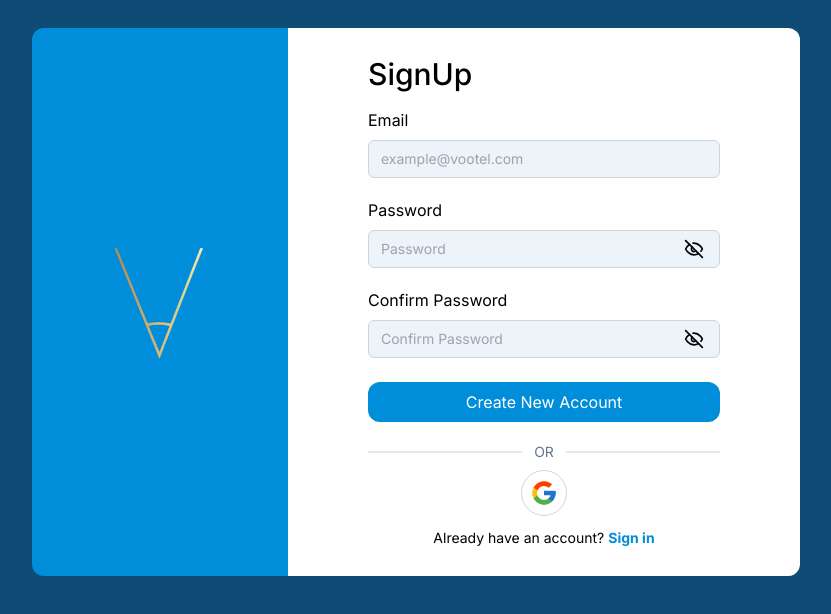
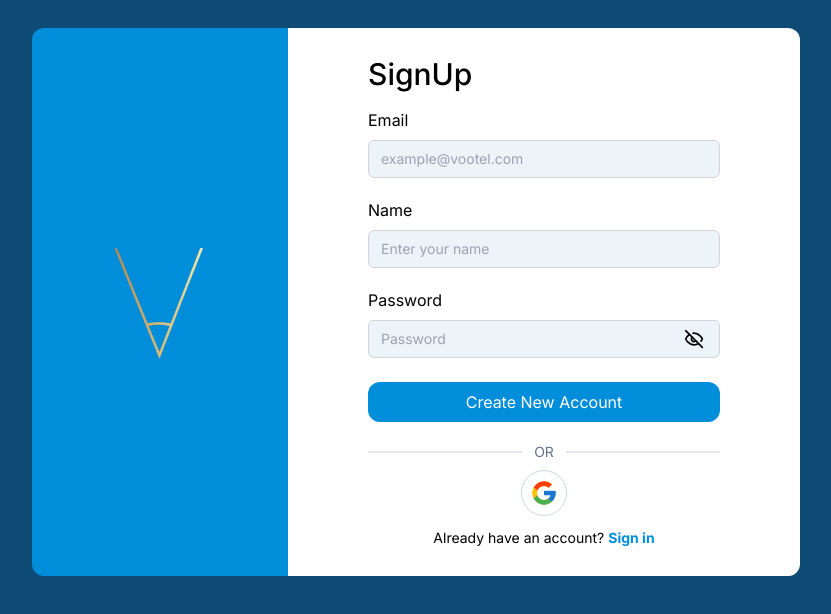
Before and after one commit to ameaympande/Vootel, a React (Create React App) app in the folder client/: page /signup in a window 1280 px wide. Shown: the top 614 px of the page, without its empty margins (224-1055 px from the left). Built offline with nearby package versions, Linux system fonts and the light colour scheme.

Commit message:
changed model

```diff
--- a/client/src/api/SignUpAPI.js
+++ b/client/src/api/SignUpAPI.js
@@ -1,10 +1,11 @@
 import axios from "axios";
 
-export const signUp = async ({ email, password }) => {
+export const signUp = async ({ email, password, name }) => {
   const apiUrl = "https://vootel.onrender.com/signup";
   const body = {
     email,
     password,
+    name,
   };
 
   try {
--- a/client/src/components/Input.jsx
+++ b/client/src/components/Input.jsx
@@ -28,7 +28,7 @@ function Input({ name, type, placeholder, value, onChange, fontSize, error, auto
                     {showPassword ? <Eye size={20} /> : <EyeOff size={20} />}
                 </button>
             )}
-            {error && <p className="text-red-500 text-xs absolute top-full mt-1 left-0">{error}</p>}
+            {error && <p className="text-red-500 text-xs absolute top-full mt-1 left-0 text-center">{error}</p>}
         </div>
     );
 }
--- a/client/src/components/home/Inbox.jsx
+++ b/client/src/components/home/Inbox.jsx
@@ -35,13 +35,13 @@ function Inbox() {
                 <div className="flex items-center justify-center">
                     <div className="bg-background-secondary px-1 py-1.5 rounded-full hover:cursor-pointer">
                         <div className="flex items-center justify-center gap-3 md:gap-3">
-                            <div className={`hover:bg-background-darker px-3 py-1 rounded-md ${selectedTab === "Primary" ? "bg-background-darker" : ""}`} onClick={() => setSelectedTab("Primary")}>
+                            <div className={`hover:bg-background-darker px-3 py-1 relative rounded-full ${selectedTab === "Primary" ? "bg-background-darker" : ""}`} onClick={() => setSelectedTab("Primary")}>
                                 <p className="text-sm font-medium text-white">Primary</p>
                             </div>
-                            <div className={`hover:bg-background-darker px-3 py-1 rounded-md ${selectedTab === "Group" ? "bg-background-darker" : ""}`} onClick={() => setSelectedTab("Group")}>
+                            <div className={`hover:bg-background-darker px-3 py-1 rounded-full ${selectedTab === "Group" ? "bg-background-darker" : ""}`} onClick={() => setSelectedTab("Group")}>
                                 <p className="text-sm font-medium text-white">Group</p>
                             </div>
-                            <div className={`hover:bg-background-darker px-3 py-1 rounded-md ${selectedTab === "Archive" ? "bg-background-darker" : ""}`} onClick={() => setSelectedTab("Archive")}>
+                            <div className={`hover:bg-background-darker px-3 py-1 rounded-full ${selectedTab === "Archive" ? "bg-background-darker" : ""}`} onClick={() => setSelectedTab("Archive")}>
                                 <p className="text-sm font-medium text-white">Archive</p>
                             </div>
                         </div>
--- a/client/src/screens/SignUp.jsx
+++ b/client/src/screens/SignUp.jsx
@@ -14,13 +14,13 @@ function SignUp() {
   const [form, setForm] = useState({
     email: "",
     password: "",
-    cpassword: "",
+    name: "",
   });
 
   const [errors, setErrors] = useState({
     email: "",
     password: "",
-    cpassword: "",
+    name: "",
   });
 
   const handleOnChange = (e) => {
@@ -39,7 +39,7 @@ function SignUp() {
   const handleSignUp = async (e) => {
     e.preventDefault();
     setLoading(true);
-    const { email, password } = form;
+    const { email, password, name } = form;
     const newErrors = {};
 
     if (email.trim() === "") {
@@ -52,9 +52,8 @@ function SignUp() {
       newErrors.password = "Password should be at least 8 characters long";
     }
 
-    if (form.password !== form.cpassword) {
-      newErrors.password = "Password should match";
-      newErrors.cpassword = "Password should match";
+    if (name.trim() === "") {
+      newErrors.name = "Name cannot be empty";
     }
 
     if (Object.keys(newErrors).length > 0) {
@@ -81,7 +80,7 @@ function SignUp() {
 
   return (
     <div className="h-screen">
-      <div className="h-auto flex flex-col lg:flex-row justify-center px-4 sm:px-0">
+      <div className="h-auto flex flex-col lg:flex-row justify-center sm:px-0">
         <div className="bg-background-darker lg:mt-7 mt-10 lg:w-[20%] flex justify-center items-center rounded-l-xl hidden lg:flex ">
           <img src={logo} className="h-24 lg:h-32" alt="logo" />
         </div>
@@ -104,6 +103,20 @@ function SignUp() {
                 </div>
               </div>
               <div className="mt-5">
+                <p className="text-md font-normal">Name</p>
+                <div className="mt-2">
+                  <Input
+                    name="name"
+                    value={form.name}
+                    onChange={handleOnChange}
+                    type="text"
+                    placeholder="Enter your name"
+                    fontSize="text-sm sm:text-md"
+                    error={errors.name}
+                  />
+                </div>
+              </div>
+              <div className="mt-5">
                 <p className="text-md font-normal">Password</p>
                 <div className="mt-2">
                   <Input
@@ -117,20 +130,7 @@ function SignUp() {
                   />
                 </div>
               </div>
-              <div className="mt-5">
-                <p className="text-md font-normal">Confirm Password</p>
-                <div className="mt-2">
-                  <Input
-                    name="cpassword"
-                    value={form.cpassword}
-                    onChange={handleOnChange}
-                    type="password"
-                    placeholder="Confirm Password"
-                    fontSize="text-sm sm:text-md"
-                    error={errors.password}
-                  />
-                </div>
-              </div>
+
 
 
               <div className="mt-6">
```
Also changed, not shown: 2 other files (tests, documents, lock files or other folders).
